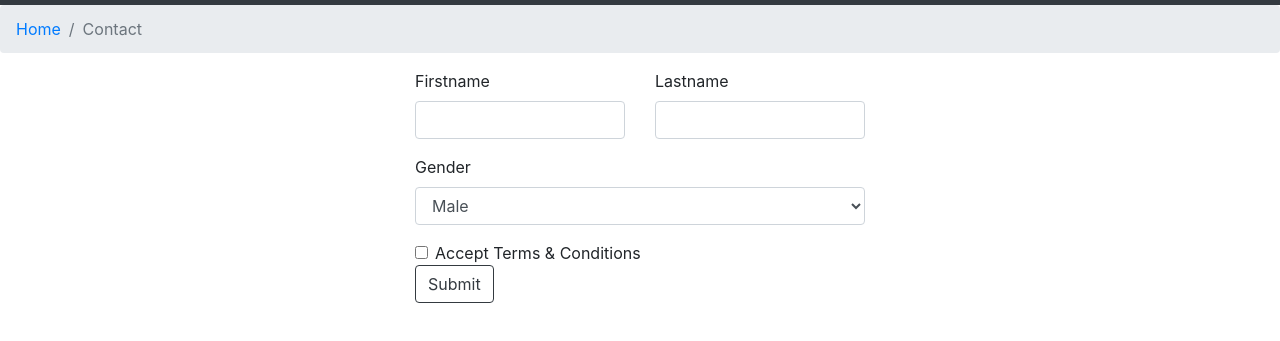
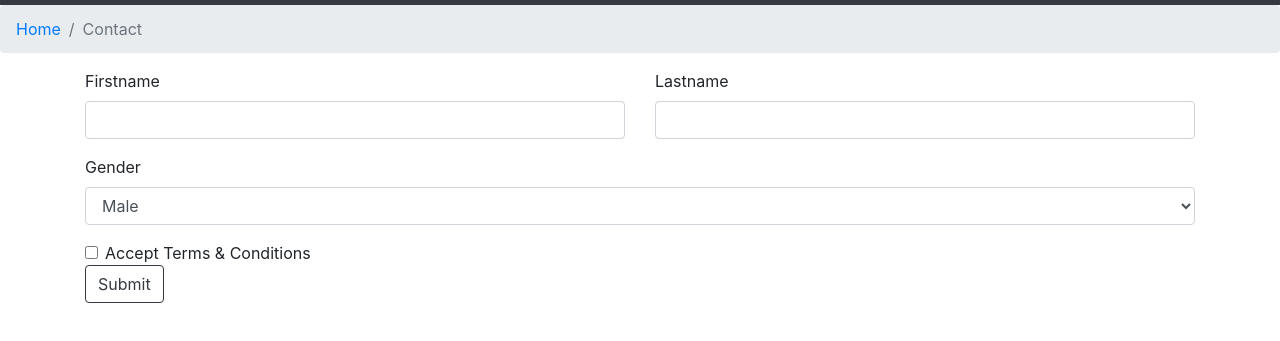
Before and after one commit to Hidayati11/static-page, a website: page contact.html in a window 1280 px wide. Shown: the part 51-392 px from the top of the page. Drawn offline with nearby package versions, Linux system fonts and the light colour scheme.

Commit message:
update form to be in container class

```diff
--- a/contact.html
+++ b/contact.html
@@ -33,6 +33,7 @@
         </ol>
 
         <form>
+            <div class="container">
                 <div class="row">
                     <div class="col">
                         <div class="form-group">
@@ -64,7 +65,7 @@
 
                     <button type="submit" class="btn btn-outline-dark">Submit</button>
 
-
+            </div>
         </form>
 
 
--- a/css/styles.css
+++ b/css/styles.css
@@ -1,4 +1,8 @@
+/* to center form
+
 form {
     width: 450px;
     margin: auto;
 }
+
+*/
```
Lines whose indentation alone changed are shown as unchanged.
